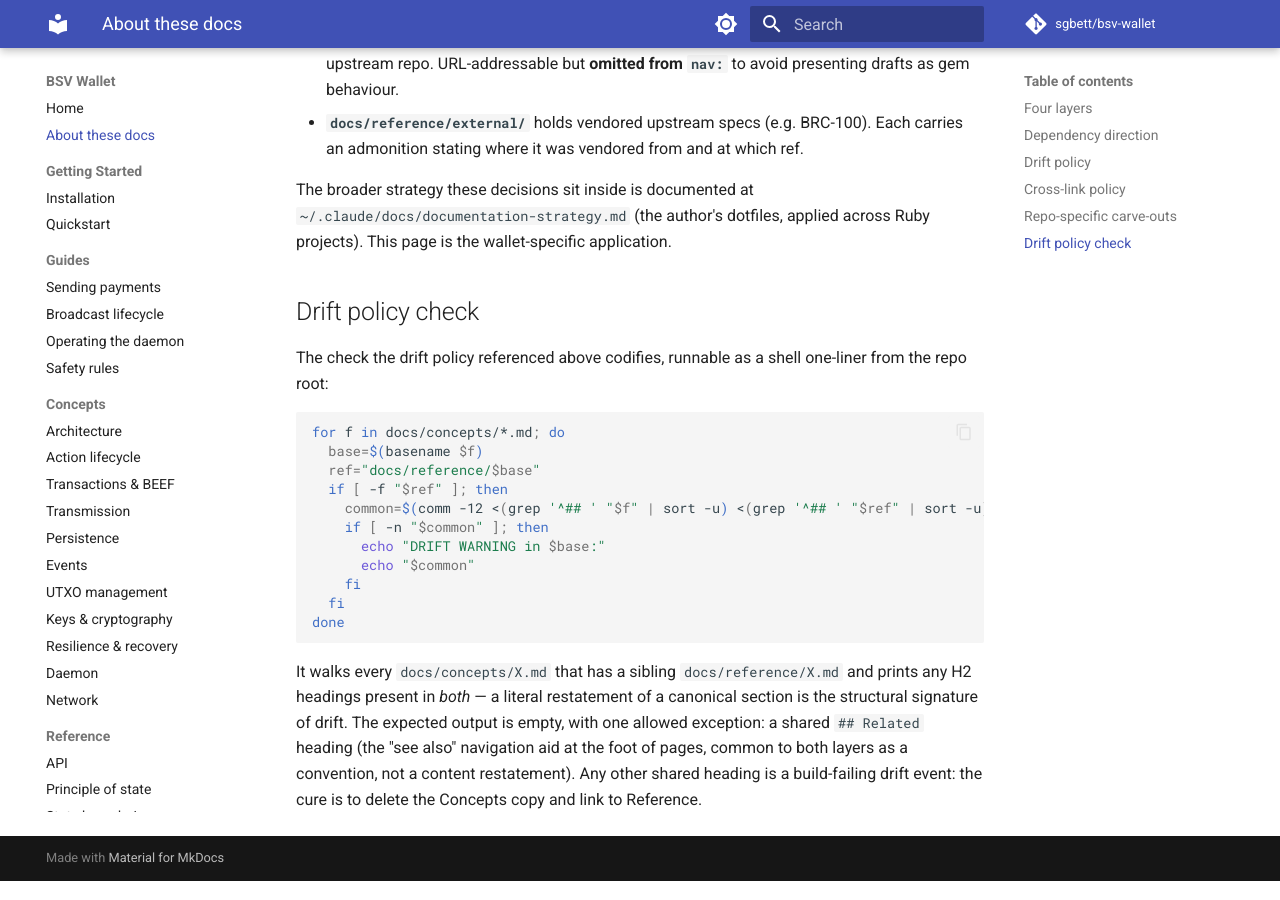
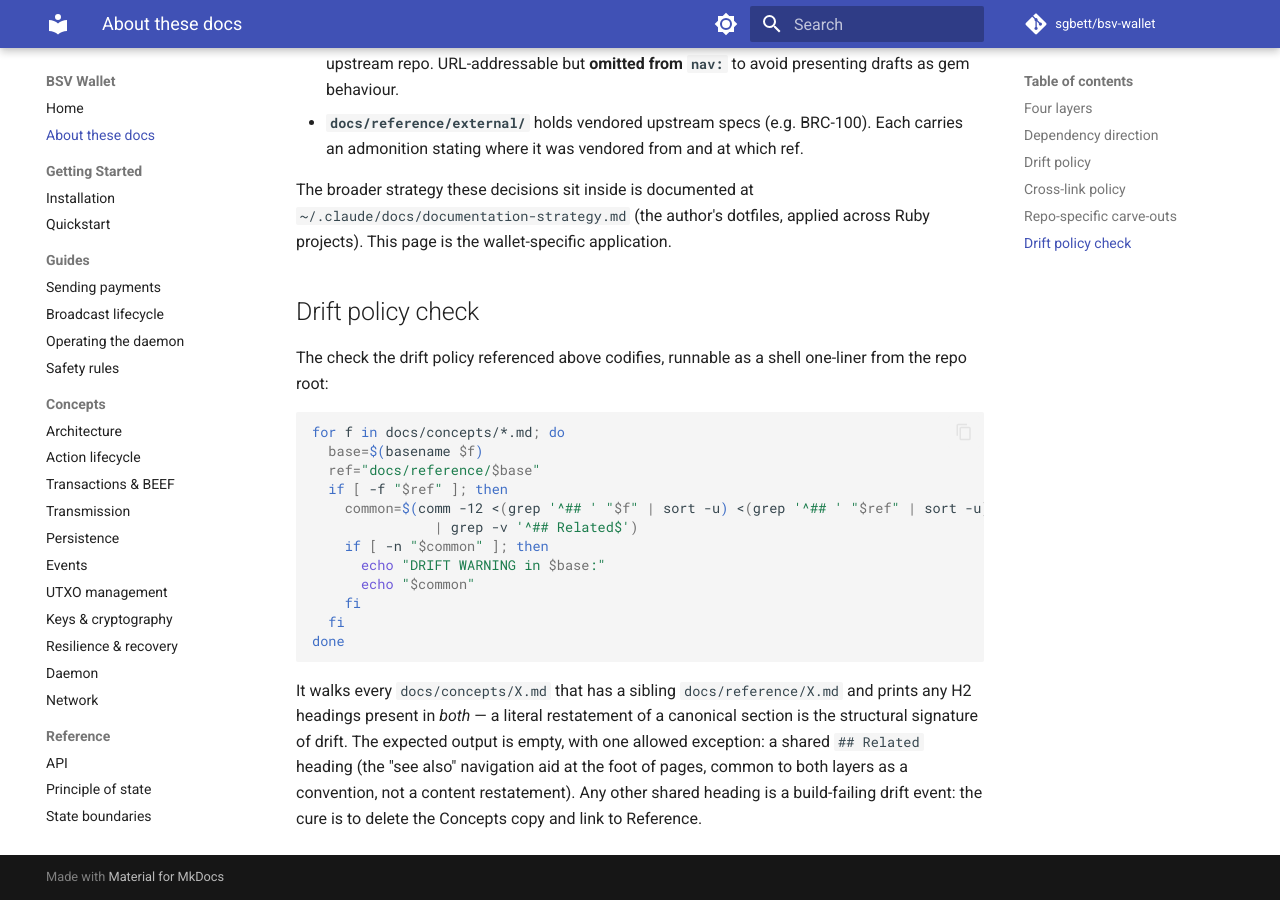
Before and after one commit to sgbett/bsv-wallet, an MkDocs documentation site: the page built from docs/about-these-docs.md, in a window 1280 px wide and 900 px high, scrolled down 1801 px. Built offline with MkDocs 1.6.1 and Material for MkDocs 9.7.7, drawn with Linux system fonts in a browser that asks for light colours; comment, search, counter and statistics services are not loaded.

Commit message:
docs(#410) + fix(#410): drift-check script + counterparty error message
Two Copilot-flagged fixes:

- docs/about-these-docs.md: the drift-check script's prose says
  "expected output is empty, with one allowed exception: a shared
  ## Related heading", but the script unconditionally reported
  ## Related as drift. Added `| grep -v '^## Related$'` to the
  inner pipe so the script matches the documented allowance.
  Verified locally: empty output against the current tree.
- gem/bsv-wallet/lib/bsv/wallet/key_deriver.rb:42:
  validate_counterparty_hex! raised with "self", "anyone", or a
  valid hex public key — vague after the regex tightening in
  ba87a10 dropped 04-uncompressed acceptance. A caller passing
  04-hex would see "not a valid hex public key" with no clue why.
  Re-worded to specify "66-char compressed pubkey hex (02/03
  prefix); 04-uncompressed is not accepted".

Targeted spec sweep: 81 examples green on key_deriver_spec.rb (no
spec checked the old error string verbatim).

Co-Authored-By: Claude Opus 4.7 <noreply@anthropic.com>

```diff
--- a/docs/about-these-docs.md
+++ b/docs/about-these-docs.md
@@ -55,7 +55,8 @@ for f in docs/concepts/*.md; do
   base=$(basename $f)
   ref="docs/reference/$base"
   if [ -f "$ref" ]; then
-    common=$(comm -12 <(grep '^## ' "$f" | sort -u) <(grep '^## ' "$ref" | sort -u))
+    common=$(comm -12 <(grep '^## ' "$f" | sort -u) <(grep '^## ' "$ref" | sort -u) \
+               | grep -v '^## Related$')
     if [ -n "$common" ]; then
       echo "DRIFT WARNING in $base:"
       echo "$common"
```
Also changed, not shown: 1 other file.
